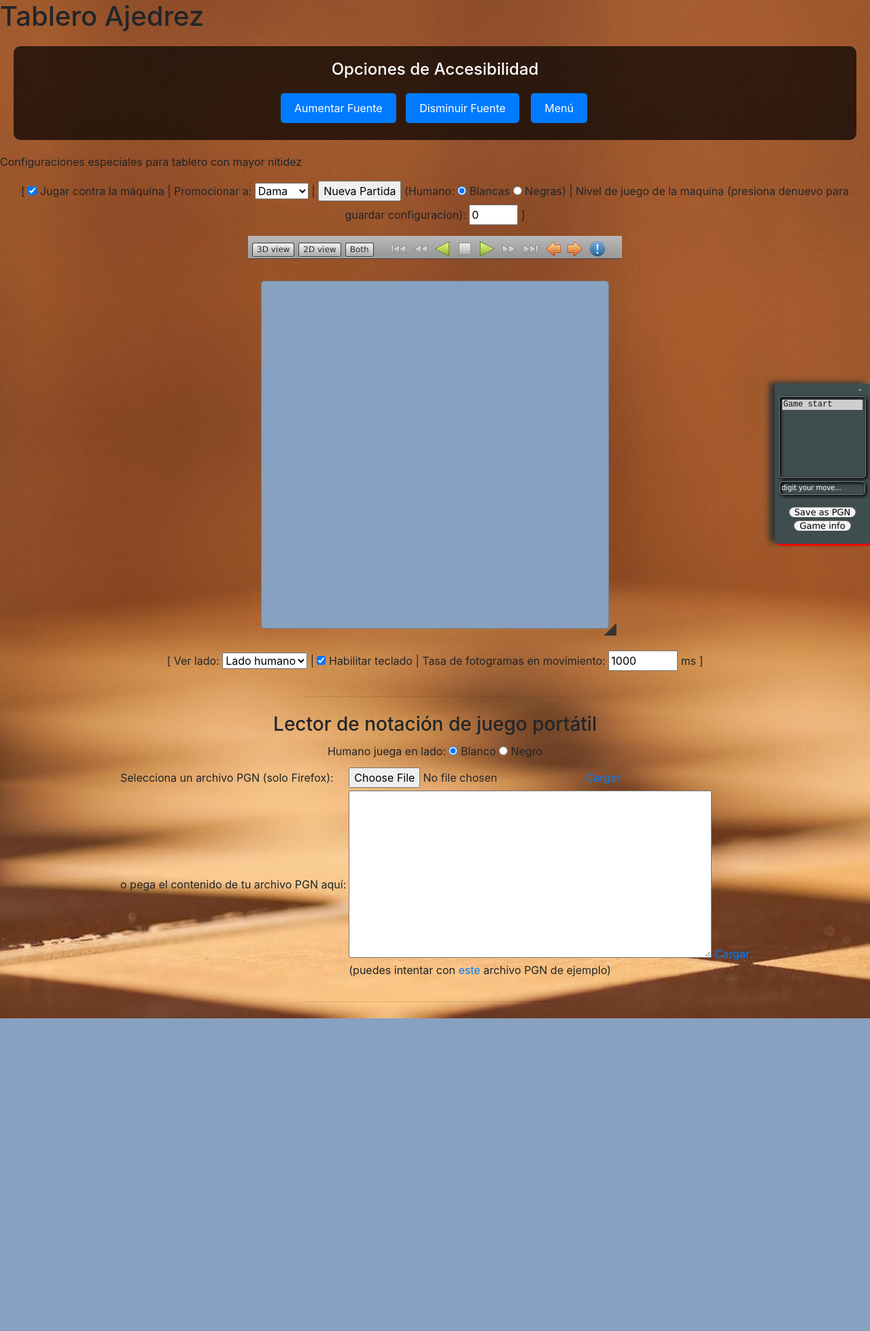
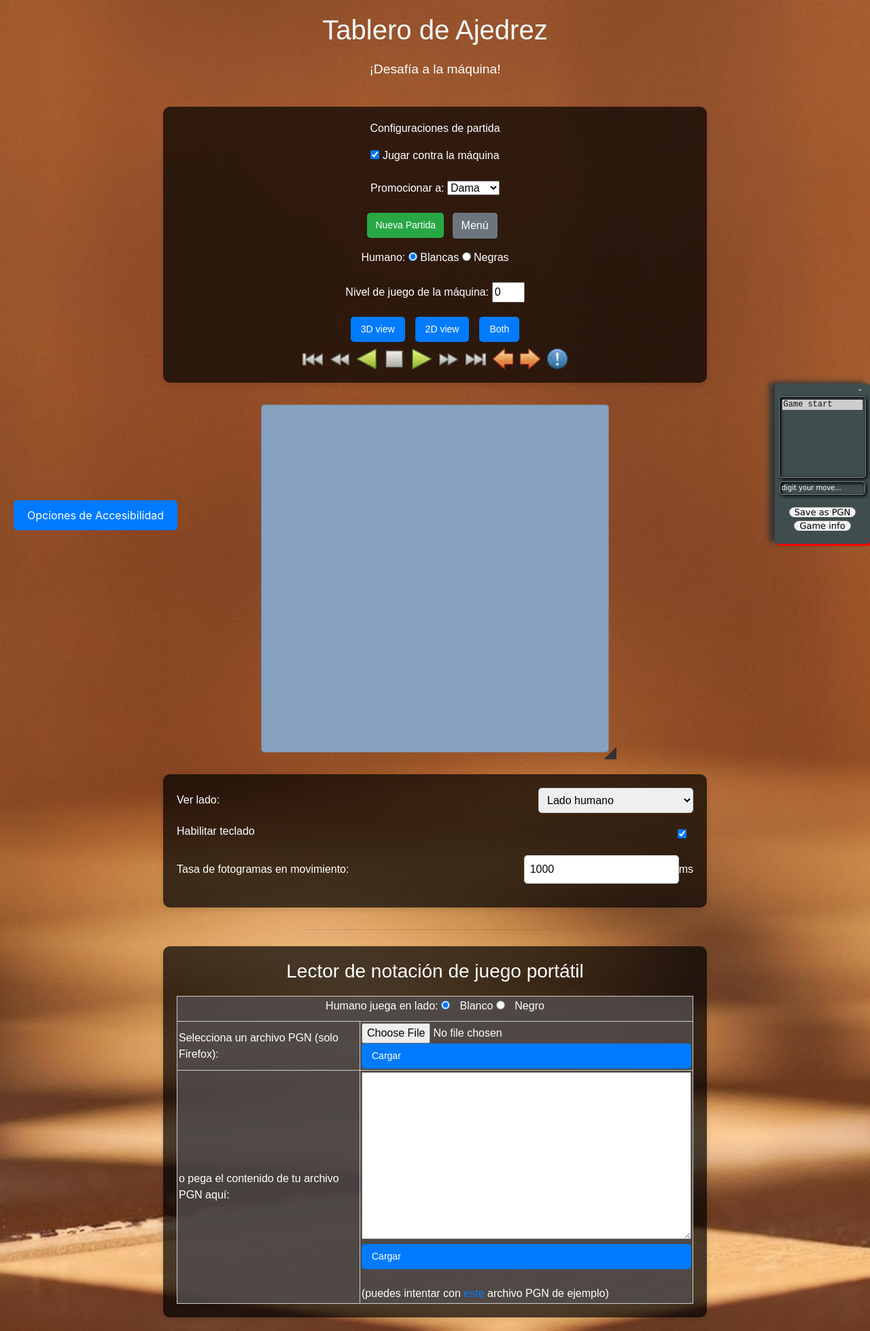
Before and after one commit to IvaGallegos/chess_web, a Django app: page /tablero/ in a window 1280 px wide. Shown: the whole page at 68% size. Before the commit the page ends 1498 px from the top, so only its background shows below. Run offline with Django 4.2, Linux system fonts and the light colour scheme.

Commit message:
mejoras visuales a la rama principal

```diff
--- a/chessproject/chessapp/static/chessapp/accesibilidad.js
+++ b/chessproject/chessapp/static/chessapp/accesibilidad.js
@@ -1,12 +1,24 @@
 
-//Funcion para cambiar el tamaño de fuente
-function cambiarTamanoFuente(accion) {
+// Función para cambiar el tamaño de fuente y el zoom del contenido
+function cambiarTamanoZoom(accion) {
     const cuerpo = document.body;
-    let tamanoActual = parseFloat(window.getComputedStyle(cuerpo).fontSize);
+    let zoomActual = parseFloat(window.getComputedStyle(cuerpo).getPropertyValue('zoom')) || 1;
 
+    // Ajusta el zoom global de todo el cuerpo
     if (accion === 'aumentar') {
-        cuerpo.style.fontSize = (tamanoActual + 2) + 'px';
+        cuerpo.style.zoom = (zoomActual + 0.1);  // Aumenta el zoom en 10%
     } else if (accion === 'disminuir') {
-        cuerpo.style.fontSize = (tamanoActual - 2) + 'px';
+        cuerpo.style.zoom = (zoomActual - 0.1);  // Disminuye el zoom en 10%
     }
 }
+
+// Función para ocultar el menu de tamaño de fuente y el zoom del contenido
+
+function toggleAccesibilidad() {
+    const accesibilidad = document.getElementById('accesibilidadOptions');
+    if (accesibilidad.style.visibility === 'hidden') {
+        accesibilidad.style.visibility = 'visible'; // Mostrar
+    } else {
+        accesibilidad.style.visibility = 'hidden'; // Ocultar
+    }
+}
--- /dev/null
+++ b/chessproject/chessapp/static/chessapp/tablero.css
@@ -0,0 +1,231 @@
+
+
+/*visual de panel de accesibilidad*/
+
+.accesibilidad {
+    display: flex;
+
+    justify-content: center;
+    align-items: center;
+    background-color: rgba(0, 0, 0, 0.7);
+    color: white;
+    padding: 10px;
+    position: fixed;
+    top: 0;
+    left: 0;
+    right: 0;
+    z-index: 1000;
+    visibility: visible;
+}
+
+.accesibilidad h3 {
+    margin: 0 20px;
+}
+
+.accesibilidad button,
+.accesibilidad a {
+    margin: 0 5px;
+    padding: 10px 20px;
+    font-size: 1rem;
+    background-color: #007bff;
+    color: white;
+    border: none;
+    border-radius: 5px;
+    transition: background-color 0.3s;
+}
+
+.accesibilidad button:hover,
+.accesibilidad a:hover {
+    background-color: #0056b3;
+}
+
+
+
+#toggleAccesibilidadBtn {
+    position: fixed;
+    bottom: 20px;
+    left: 20px;
+    z-index: 1000;
+    padding: 10px 20px;
+    font-size: 1rem;
+    background-color: #007bff;
+    color: white;
+    border: none;
+    border-radius: 5px;
+    cursor: pointer;
+    transition: background-color 0.3s;
+}
+
+#toggleAccesibilidadBtn:hover {
+    background-color: #0056b3;
+}
+
+
+/*Visual de menu de juego*/
+.chess-form {
+    padding: 20px;
+    background-color: rgba(0, 0, 0, 0.7);
+    border-radius: 10px;
+    box-shadow: 0 4px 8px rgba(0, 0, 0, 0.1);
+    max-width: 800px;
+    margin: auto;
+    font-family: 'Arial', sans-serif;
+    text-align: center;
+    color: white;
+}
+
+
+.form-controls {
+    display: flex;
+    flex-wrap: wrap;
+    align-items: center;
+    justify-content: center;
+    gap: 15px;
+    margin-bottom: 20px;
+}
+
+.separator {
+    font-weight: bold;
+    color: #333;
+}
+
+.btn-new-game {
+    background-color: #28a745;
+    color: white;
+    border: none;
+    padding: 8px 12px;
+    border-radius: 5px;
+    cursor: pointer;
+    font-size: 14px;
+}
+
+.btn-new-game:hover {
+    background-color: #218838;
+}
+
+.view-buttons {
+    margin-bottom: 10px;
+    display: flex;
+    justify-content: center;
+    gap: 15px;
+}
+
+.btn-toolbar {
+    background-color: #007bff;
+    color: white;
+    padding: 8px 15px;
+    border-radius: 5px;
+    cursor: pointer;
+    font-size: 14px;
+}
+
+.btn-toolbar:hover {
+    background-color: #0056b3;
+}
+
+.toolbar {
+    display: flex;
+    justify-content: center;
+    gap: 10px;
+}
+
+.toolbar-icons img {
+    cursor: pointer;
+    width: 30px;
+    height: 30px;
+    transition: transform 0.2s;
+}
+
+.toolbar-icons img:hover {
+    transform: scale(1.2);
+}
+
+
+/*tablero    */
+
+.page-title {
+    text-align: center;
+    font-size: 2.5em;
+    color:white;
+    margin: 20px 0;
+    font-family: 'Arial', sans-serif;
+}
+
+.page-subtitle {
+    text-align: center;
+    font-size: 1.2em;
+    color:white;
+    margin-bottom: 40px;
+    font-family: 'Arial', sans-serif;
+}
+
+/*parte de de carga de archivos*/
+.chess-form_1 {
+    padding: 20px;
+    background-color: rgba(0, 0, 0, 0.7);
+    border-radius: 10px;
+    box-shadow: 0 4px 8px rgba(0, 0, 0, 0.1);
+    max-width: 800px;
+    margin: 20px auto;
+    font-family: 'Arial', sans-serif;
+    color: white;
+}
+
+.chess-form_1 div {
+    margin-bottom: 15px;
+    display: flex;
+    align-items: center;
+    justify-content: space-between;
+}
+
+.chess-form_1 span {
+    flex: 1;
+    text-align: left;
+}
+
+.chess-form_1 input[type="text"],
+.chess-form_1 select {
+    padding: 8px;
+    border-radius: 5px;
+    border: 1px solid #ccc;
+    width: 30%;
+}
+
+.chess-form_1 input[type="checkbox"],
+.chess-form_1 input[type="radio"] {
+    margin-right: 10px;
+}
+
+.btn-toolbar {
+    background-color: #007bff;
+    color: white;
+    padding: 8px 15px;
+    border-radius: 5px;
+    cursor: pointer;
+    font-size: 14px;
+    text-decoration: none;
+    display: inline-block;
+}
+
+.btn-toolbar:hover {
+    background-color: #0056b3;
+}
+
+h3 {
+    color: white;
+    margin-top: 20px;
+    text-align: center;
+}
+
+#pgnTable {
+    width: 100%;
+    border-collapse: collapse;
+    margin-top: 20px;
+}
+
+#pgnTable td {
+    padding: 10px;
+    border: 1px solid #ccc;
+    color: white;
+    background-color: rgba(82, 77, 77, 0.8);
+}
--- a/chessproject/chessapp/templates/chessapp/tablero.html
+++ b/chessproject/chessapp/templates/chessapp/tablero.html
@@ -3,34 +3,19 @@
 <head>
 {% load static %}
 <meta content="text/html; charset=UTF-8" http-equiv="Content-Type" />
+	<script type="text/javascript" src="{% static 'chessapp/accesibilidad.js' %}"></script>
 
-    <script type="text/javascript" src="{% static 'chessapp/accesibilidad.js' %}"></script>
+    <!--<script type="text/javascript" src="{% static 'chessapp/accesibilidad.js' %}"></script>-->
 	<script type="text/javascript" src="{% static 'chessapp/xhr.js' %}"></script>
     <script type="text/javascript" src="{% static 'chessapp/chess.js' %}"></script>
     <link type="text/css" rel="stylesheet" href="{% static 'chessapp/chess.css' %}" />
     <link type="text/css" rel="stylesheet" href="{% static 'chessapp/gnomechess.css' %}" />
 
+	<link type="text/css" rel="stylesheet" href="{% static 'chessapp/tablero.css' %}" />
+
 	<link rel="stylesheet" href="{% static 'chessapp/styles.css' %}">
     <link rel="stylesheet" href="https://cdn.jsdelivr.net/npm/bootstrap@4.6.2/dist/css/bootstrap.min.css" integrity="sha384-xOolHFLEh07PJGoPkLv1IbcEPTNtaed2xpHsD9ESMhqIYd0nLMwNLD69Npy4HI+N" crossorigin="anonymous">
 <title>2D/3D Javascript Ajedrez</title>
-
-<script>
-
-	import { initializeApp } from "firebase/app";
-	import { getStorage } from "firebase/storage";
-
-	// Inicializa Firebase
-	const app = initializeApp(firebaseConfig);
-
-	// Inicializa Cloud Storage y obtén una referencia al servicio
-	const storage = getStorage(app);
-
-	const storageRef = ref(storage, 'Configuraciones/profile.doc');
-
-
-
-
-</script>
 
 
 
@@ -172,34 +157,78 @@ body {
 </head>
 
 <body onload="initChess();">
-<h1>Tablero Ajedrez</h1>
-<div class="accesibilidad">
+	<header>
+        <h1 class="page-title">Tablero de Ajedrez</h1>
+        <p class="page-subtitle">¡Desafía a la máquina!</p>
+    </header>
+<div class="btn" id="toggleAccesibilidadBtn"  style="text-align: center; margin: 20px;">
+	<button id="toggleAccesibilidadBtn" class="btn" onclick="toggleAccesibilidad()">Opciones de Accesibilidad</button>
+
+</div>
+
+
+<div class="accesibilidad" id="accesibilidadOptions" style="visibility: hidden;">
     <h3>Opciones de Accesibilidad</h3>
-    <button class="btn" onclick="cambiarTamanoFuente('aumentar')">Aumentar Fuente</button>
-    <button class="btn" onclick="cambiarTamanoFuente('disminuir')">Disminuir Fuente</button>
+    <button class="btn" onclick="cambiarTamanoZoom('aumentar')">Aumentar Zoom</button>
+    <button class="btn" onclick="cambiarTamanoZoom('disminuir')">Disminuir Zoom</button>
+	<button class="btn" onclick="toggleAccesibilidad()">Ocultar Opciones de Accesibilidad</button></div>
 
+
+<form name="chessCtrl1" class="chess-form" onsubmit="return(false);">
+	<p>Configuraciones de partida</p>
+    <div class="form-group">
+        <input id="useAIAsk" name="useAI" type="checkbox" onclick="chess.useAI(this.checked);" checked />
+        <label for="useAIAsk">Jugar contra la máquina</label>
+    </div>
+
+    <div class="form-group">
+        <label for="selPromo">Promocionar a:</label>
+        <select id="selPromo" name="selPromo" onchange="chess.setPromotion(this.selectedIndex);">
+            <option>Dama</option>
+            <option>Torre</option>
+            <option>Alfil</option>
+            <option>Caballo</option>
+        </select>
+    </div>
+
+    <div class="form-group">
+        <input type="button" name="strtBtn" class="btn-new-game" value="Nueva Partida" onclick="chess.organize(this.form.plyerClr1[1].checked);" />
 		<a class="btn btn-secondary mx-2" href="{% url 'menu' %}">Menú</a>
     </div>
 
-<p>Configuraciones especiales para tablero con mayor nitidez</p>
-<form name="chessCtrl1" onsubmit="return(false);">
+    <div class="form-group">
+        <label for="white1">Humano:</label>
+        <input type="radio" name="plyerClr1" id="white1" checked />
+        <label for="white1">Blancas</label>
+        <input type="radio" name="plyerClr1" id="black1" />
+        <label for="black1">Negras</label>
+    </div>
 
+    <div class="form-group">
+        <label for="plyDepthCtrl">Nivel de juego de la máquina:</label>
+        <input type="text" name="plyDepthCtrl" id="plyDepthCtrl" value="0" size="2" onkeypress="if(event.keyCode===13&&chess.setPlyDepth(this.value)){alert('Ply depth setted.' + (Number(this.value) > 2 ? '\nAttention! The game could be very slow.' : ' Good game :)'));}" />
+    </div>
 
-<p style="text-align:center;">[&nbsp;<input id="useAIAsk" name="useAI" type="checkbox" onclick="chess.useAI(this.checked);" checked /> <label for="useAIAsk">Jugar contra la máquina</label> | Promocionar a: <select onchange="chess.setPromotion(this.selectedIndex);" name="selPromo"><option>Dama</option><option>Torre</option><option>Alfil</option><option>Caballo</option></select> | <input type="button" name="strtBtn" value="Nueva Partida" onclick="chess.organize(this.form.plyerClr1[1].checked);" /> (Humano: <input type="radio" name="plyerClr1" id="white1" checked /> <label for="white1">Blancas</label> <input type="radio" name="plyerClr1" id="black1" /> <label for="black1">Negras</label>) | Nivel de juego de la maquina (presiona denuevo para guardar configuracion): <input type="text" name="plyDepthCtrl" value="0" size="2" onkeypress=";if(event.keyCode===13&&chess.setPlyDepth(this.value)){alert('Ply depth setted.' + (Number(this.value) > 2 ? '\nAttention! The game could be very slow.' : ' Good game :)'));}" />&nbsp;]</p>
+    <div class="view-buttons">
+        <span class="btn-toolbar" onclick="chess.setView(2);pressVwBtn(2);">3D view</span>
+        <span class="btn-toolbar" onclick="chess.setView(1);pressVwBtn(1);">2D view</span>
+        <span class="btn-toolbar" onclick="chess.setView(3);pressVwBtn(3);">Both</span>
+    </div>
 
-<div id="chessToolBar"><div id="setViewBtns"><span id="viewBtn2" onclick="chess.setView(2);pressVwBtn(2);" onmousedown="return(false);">3D view</span><span id="viewBtn1" onclick="chess.setView(1);pressVwBtn(1);" onmousedown="return(false);">2D view</span><span id="viewBtn3" onclick="chess.setView(3);pressVwBtn(3);" onmousedown="return(false);">Both</span></div>
-<img class="tbBtn" src="{% static 'chessapp/icons/skip-backward.png' %}" title="" onclick="chess.backToStart();" />
-<img class="tbBtn" src="{% static 'chessapp/icons/backward.png' %}" title="" onclick="chess.navigate(-10, true);" />
-<img class="tbBtn" src="{% static 'chessapp/icons/reverse-play.png' %}" title="" onclick="chess.navigate(-1, true);" />
-<img class="tbBtn" src="{% static 'chessapp/icons/stop.png' %}" title="" onclick="chess.stopMotion();" />
-<img class="tbBtn" src="{% static 'chessapp/icons/play.png' %}" title="" onclick="chess.navigate(1, true);" />
-<img class="tbBtn" src="{% static 'chessapp/icons/forward.png' %}" title="" onclick="chess.navigate(10, true);" />
-<img class="tbBtn" src="{% static 'chessapp/icons/skip-forward.png' %}" title="" onclick="chess.returnToEnd();" />
-<img class="tbBtn" src="{% static 'chessapp/icons/go-previous.png' %}" title="" onclick="chess.navigate(-1);" />
-<img class="tbBtn" src="{% static 'chessapp/icons/go-next.png' %}" title="" onclick="chess.navigate(1);" />
-<img class="tbBtn" src="{% static 'chessapp/icons/help-hint.png' %}" title="" onclick="chess.help();" />
+    <div class="toolbar toolbar-icons">
+        <img src="{% static 'chessapp/icons/skip-backward.png' %}" title="Retroceder al inicio" onclick="chess.backToStart();" />
+        <img src="{% static 'chessapp/icons/backward.png' %}" title="Retroceder 10 movimientos" onclick="chess.navigate(-10, true);" />
+        <img src="{% static 'chessapp/icons/reverse-play.png' %}" title="Retroceder 1 movimiento" onclick="chess.navigate(-1, true);" />
+        <img src="{% static 'chessapp/icons/stop.png' %}" title="Detener movimiento" onclick="chess.stopMotion();" />
+        <img src="{% static 'chessapp/icons/play.png' %}" title="Avanzar 1 movimiento" onclick="chess.navigate(1, true);" />
+        <img src="{% static 'chessapp/icons/forward.png' %}" title="Avanzar 10 movimientos" onclick="chess.navigate(10, true);" />
+        <img src="{% static 'chessapp/icons/skip-forward.png' %}" title="Avanzar al final" onclick="chess.returnToEnd();" />
+        <img src="{% static 'chessapp/icons/go-previous.png' %}" title="Retroceder 1 movimiento" onclick="chess.navigate(-1);" />
+        <img src="{% static 'chessapp/icons/go-next.png' %}" title="Avanzar 1 movimiento" onclick="chess.navigate(1);" />
+        <img src="{% static 'chessapp/icons/help-hint.png' %}" title="Ayuda" onclick="chess.help();" />
     </div>
 </form>
+
 
 <div id="chessDesk"></div>
 <script type="text/javascript">
@@ -212,28 +241,59 @@ body {
 	});
 </script>
 
-<form name="chessCtrl2" onsubmit="return(false);">
-<p style="text-align:center;">[&nbsp;Ver lado: <select onchange="chess.setSide(this.selectedIndex);" name="selSide"><option>Blanco</option><option>Negro</option><option selected>Lado humano</option></select> | <input id="useKeybAsk" name="KeybCtrl" type="checkbox" onclick="chess.useKeyboard(this.checked);" checked /> <label for="useKeybAsk">Habilitar teclado</label> | Tasa de fotogramas en movimiento: <input type="text" name="frameRateCtrl" value="1000" size="5" onchange="var nMs=new Number(this.value);if(!isNaN(nMs)&&nMs>0){chess.setFrameRate(nMs);}" /> ms&nbsp;]</p>
+<form name="chessCtrl2" onsubmit="return(false);" class="chess-form_1">
+    <div>
+        <span>Ver lado:</span>
+        <select onchange="chess.setSide(this.selectedIndex);" name="selSide">
+            <option>Blanco</option>
+            <option>Negro</option>
+            <option selected>Lado humano</option>
+        </select>
+    </div>
+    <div>
+        <label for="useKeybAsk">Habilitar teclado</label>
+		<input id="useKeybAsk" name="KeybCtrl" type="checkbox" onclick="chess.useKeyboard(this.checked);" checked />
+    </div>
+    <div>
+        <span>Tasa de fotogramas en movimiento:</span>
+        <input type="text" name="frameRateCtrl" value="1000" size="5" onchange="var nMs=new Number(this.value);if(!isNaN(nMs)&&nMs>0){chess.setFrameRate(nMs);}" /> ms
+    </div>
 </form>
+
+
 <hr />
-<h3 style="text-align:center;">Lector de notación de juego portátil</h3>
-<form name="chessCtrl3" onsubmit="return(false);">
+
+
+<form name="chessCtrl3" onsubmit="return(false);" class="chess-form_1">
     <table id="pgnTable">
         <tbody>
-<tr><td colspan="2" style="text-align:center;">Humano juega en lado: <input type="radio" name="plyerClr2" id="white2" checked /> <label for="white2">Blanco</label> <input type="radio" name="plyerClr2" id="black2" /> <label for="black2">Negro</label></td>
+            <h3 style="text-align:center;">Lector de notación de juego portátil</h3>
+            <tr>
+                <td colspan="2" style="text-align:center;">Humano juega en lado:
+                    <input type="radio" name="plyerClr2" id="white2" checked />
+                    <label for="white2">Blanco</label>
+                    <input type="radio" name="plyerClr2" id="black2" />
+                    <label for="black2">Negro</label>
+                </td>
+            </tr>
             <tr>
                 <td>Selecciona un archivo PGN (solo Firefox):</td>
-<td><input type="file" id="PGNFileData" /> <a href="#" onclick="loadPGNFile(); return(false);">Cargar</a></td>
+                <td>
+                    <input type="file" id="PGNFileData" />
+                    <a href="#" onclick="loadPGNFile(); return(false);" class="btn-toolbar">Cargar</a>
+                </td>
             </tr>
             <tr>
                 <td>o pega el contenido de tu archivo PGN aquí:</td>
-<td><textarea rows="10" cols="50" id="PGNBodyArea"></textarea> <a href="#" onclick="chess.readPGN(document.getElementById('PGNBodyArea').value,document.chessCtrl3.plyerClr2[1].checked);return(false);">Cargar</a><br />
-(puedes intentar con <a href="sample.pgn">este</a> archivo PGN de ejemplo)</td>
+                <td>
+                    <textarea rows="10" cols="50" id="PGNBodyArea"></textarea>
+                    <a href="#" onclick="chess.readPGN(document.getElementById('PGNBodyArea').value,document.chessCtrl3.plyerClr2[1].checked);return(false);" class="btn-toolbar">Cargar</a><br />
+                    (puedes intentar con <a href="sample.pgn">este</a> archivo PGN de ejemplo)
+                </td>
             </tr>
         </tbody>
     </table>
 </form>
-<hr />
 
 <!--
 <hr />
```
Lines whose indentation alone changed are shown as unchanged.
